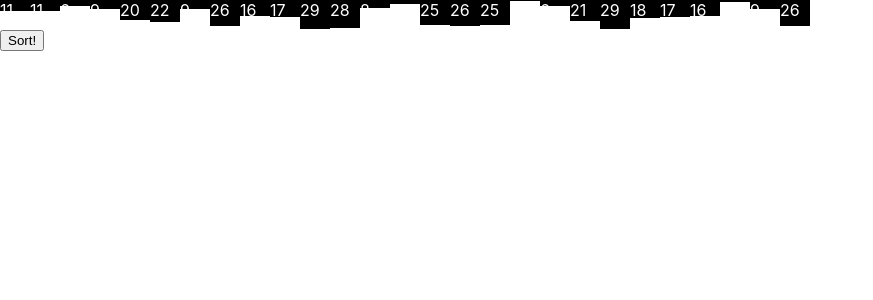
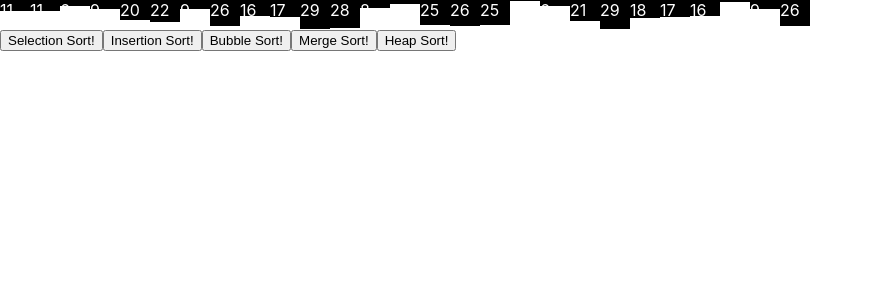
Before and after one commit to potatokim/sort-visualiser, a React (Create React App) app: page / in a window 1280 px wide. Shown: the top 300 px of the page, without its empty margins (0-873 px from the left). Built offline with nearby package versions, Linux system fonts and the light colour scheme.

Commit message:
Insertion sort done.

```diff
--- a/src/index.tsx
+++ b/src/index.tsx
@@ -1,7 +1,7 @@
 import React, { useState, useEffect } from 'react';
 import ReactDOM from 'react-dom';
 import './index.css';
-import "./sortingAlgos";
+import sortingAlgorithms from "./sortingAlgorithms";
 
 interface IArrayElementComponent {
     value : number
@@ -47,22 +47,16 @@ const App = () => {
         setArray(initialArray);
     }, []);
 
-    // helper: sort algorithm that call state-change handler
-    // TODO: this is wrong lmao
-    const sort = (array : number[]) => {
-        let sortedArray = [...array];
-        for (let i = 0; i < 20; i++) {
-            sortedArray.forEach((e, i) => {
-                if (i < sortedArray.length - 1) {
-                    if (e > sortedArray[i+1]) {
-                        const temp = e;
-                        sortedArray[i] = sortedArray[i+1];
-                        sortedArray[i+1] = temp;
-                        setArray(sortedArray);
-                    }
-                }
-            });
+    // TODO: set up function returns function handler + enum type
+    const sort = (array : number[], sortingAlgorithm : string) => {
+        switch (sortingAlgorithm) {
+            case "selection":   setArray(sortingAlgorithms.selectionSort([...array]));  break;
+            case "insertion":   setArray(sortingAlgorithms.insertionSort([...array]));  break;
+            case "bubble":      setArray(sortingAlgorithms.bubbleSort([...array]));     break;
+            case "merge":       setArray(sortingAlgorithms.mergeSort([...array]));      break;
+            case "heap":        setArray(sortingAlgorithms.heapSort([...array]));       break;
         }
+
     };
 
     const generateRandomNumber = (max : number) => {
@@ -73,7 +67,11 @@ const App = () => {
     return (
         <div>
             <ArrayComponent data={array} />
-            <button onClick={() => sort(array)}>Sort!</button>
+            <button onClick={() => sort(array, "selection")}>Selection Sort!</button>
+            <button onClick={() => sort(array, "insertion")}>Insertion Sort!</button>
+            <button onClick={() => sort(array, "ibubble")}>Bubble Sort!</button>
+            <button onClick={() => sort(array, "merge")}>Merge Sort!</button>
+            <button onClick={() => sort(array, "heap")}>Heap Sort!</button>
         </div>
     );
 
--- /dev/null
+++ b/src/sortingAlgorithms.ts
@@ -0,0 +1,38 @@
+// TODO: set up tests that results are sorted
+const insertionSort = (array : number[]) => {
+    console.log("initial: ", array);
+    for (let i : number = 1; i < array.length; i++) {
+        let curr : number = array[i];
+        for (let j : number = 0; j < i; j++) {
+            if (curr < array[j]) {
+                for (let k : number = i; k > j; k--) array[k] = array[k-1];
+                array[j] = curr;
+                break;
+            }
+        }
+    }
+    console.log("sorted: ", array);
+    return array;
+};
+
+const selectionSort = (array : number[]) => {
+    // TODO: implement
+    return array;
+};
+
+const bubbleSort = (array : number[]) => {
+    // TODO: implement
+    return array;
+};
+
+const mergeSort = (array : number[]) => {
+    // TODO: implement
+    return array;
+};
+
+const heapSort = (array : number[]) => {
+    // TODO: implement
+    return array;
+};
+
+export default { insertionSort, selectionSort, bubbleSort, mergeSort, heapSort };
--- a/src/sortingAlgos.ts
+++ /dev/null
@@ -1,5 +0,0 @@
-const insertionSort = () => {
-
-};
-
-export default insertionSort;
```
